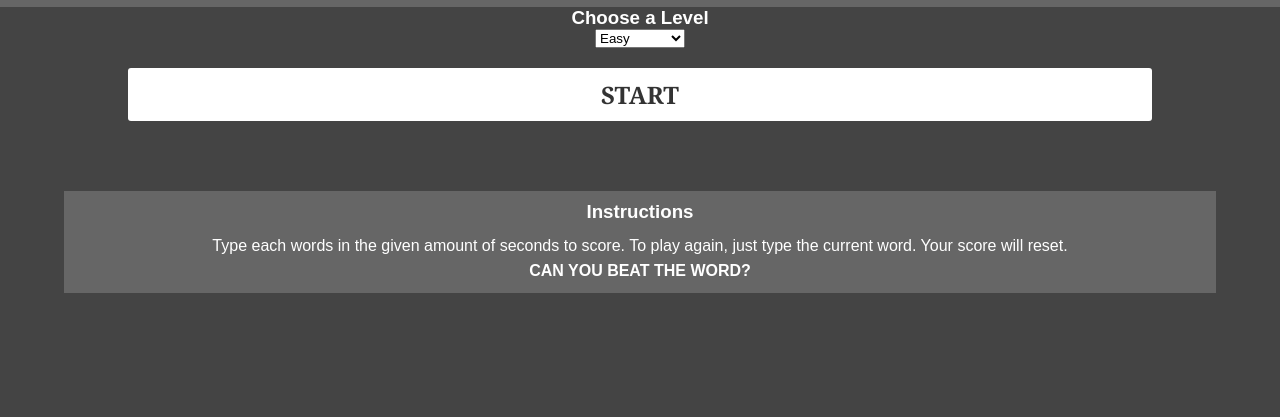
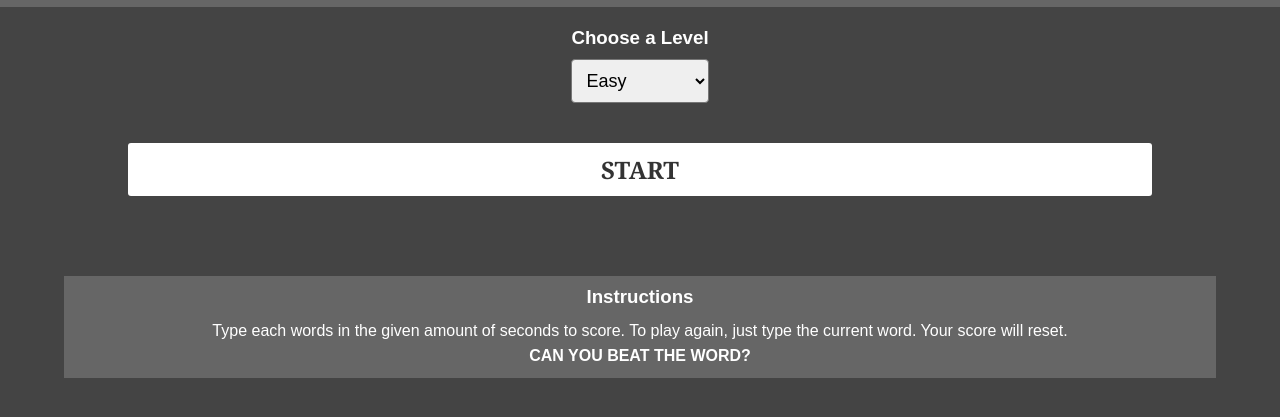
Before and after one commit to IamUnike/wordBeater, a plain HTML site: page index.html in a window 1280 px wide. Shown: the part 35-452 px from the top of the page. Drawn offline with Linux system fonts and the light colour scheme.

Commit message:
Update style.css

```diff
--- a/style.css
+++ b/style.css
@@ -31,6 +31,39 @@ p{
 }
 
 
+
+/* LEVEL DIFFICULTY STYLING*/
+.level-container {
+	display: flex;
+	flex-direction:column;
+	justify-content:center;
+	align-items:center;
+	margin:20px auto 10px;
+}
+
+select{
+	width:100%;
+	padding:10px;
+	outline:none;
+	border:;
+	font-size:18px;
+	border-radius:4px;
+	margin:10px auto 0;
+	overflow:auto;
+}
+
+select:hover{
+	background-color:transparent;
+	color: white;
+	border:2px inset white;
+}
+
+.level-btn {
+	background-color:blue;
+	color:blue;
+}
+
+
 /* START BUTTON STYLING*/
 .start-btn{
 	outline:0;
@@ -43,7 +76,7 @@ p{
 	border-radius:3px;
 	width:80%;
 	font-family:georgia;
-	margin:20px auto;
+	margin:30px auto;
 }
 
 .start-btn:hover{
@@ -122,6 +155,7 @@ p{
 }
 
 
+
 /* Hide Class Styling */
 .hide{
 	display:none;
```
